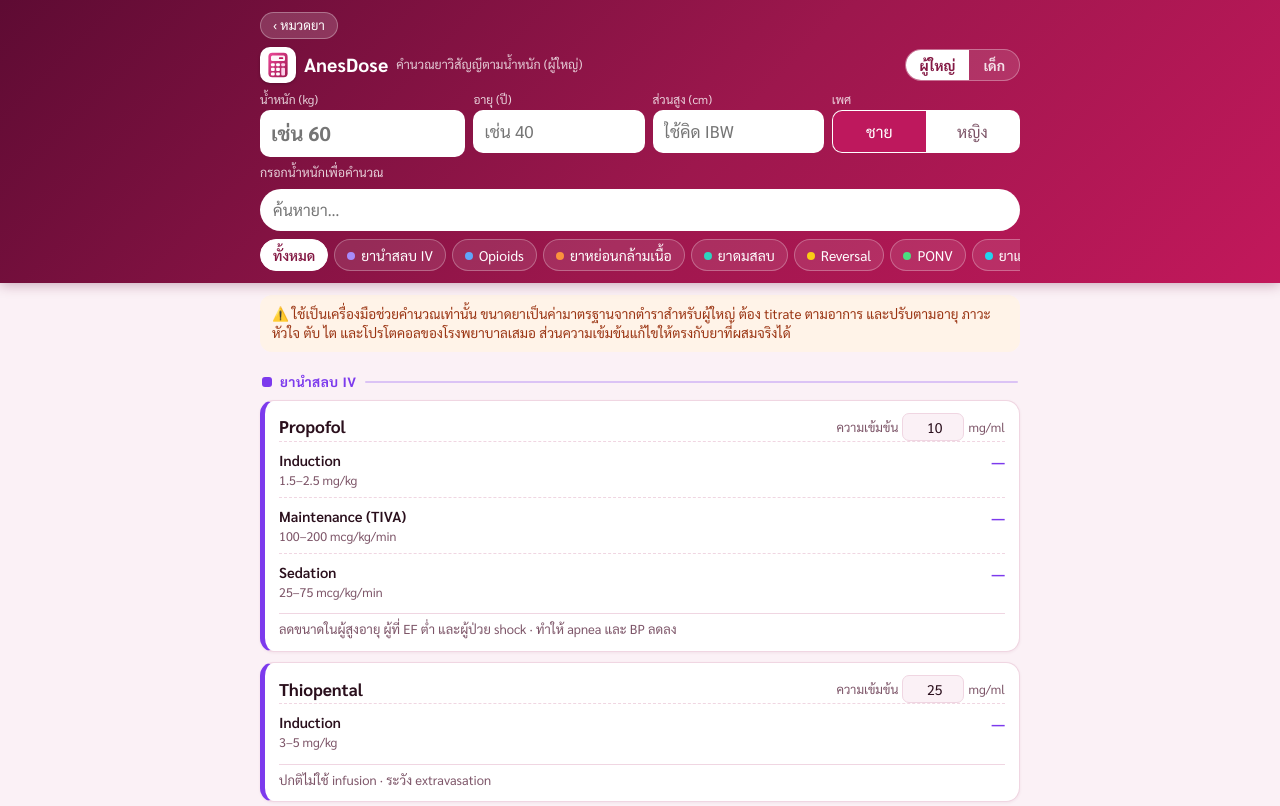
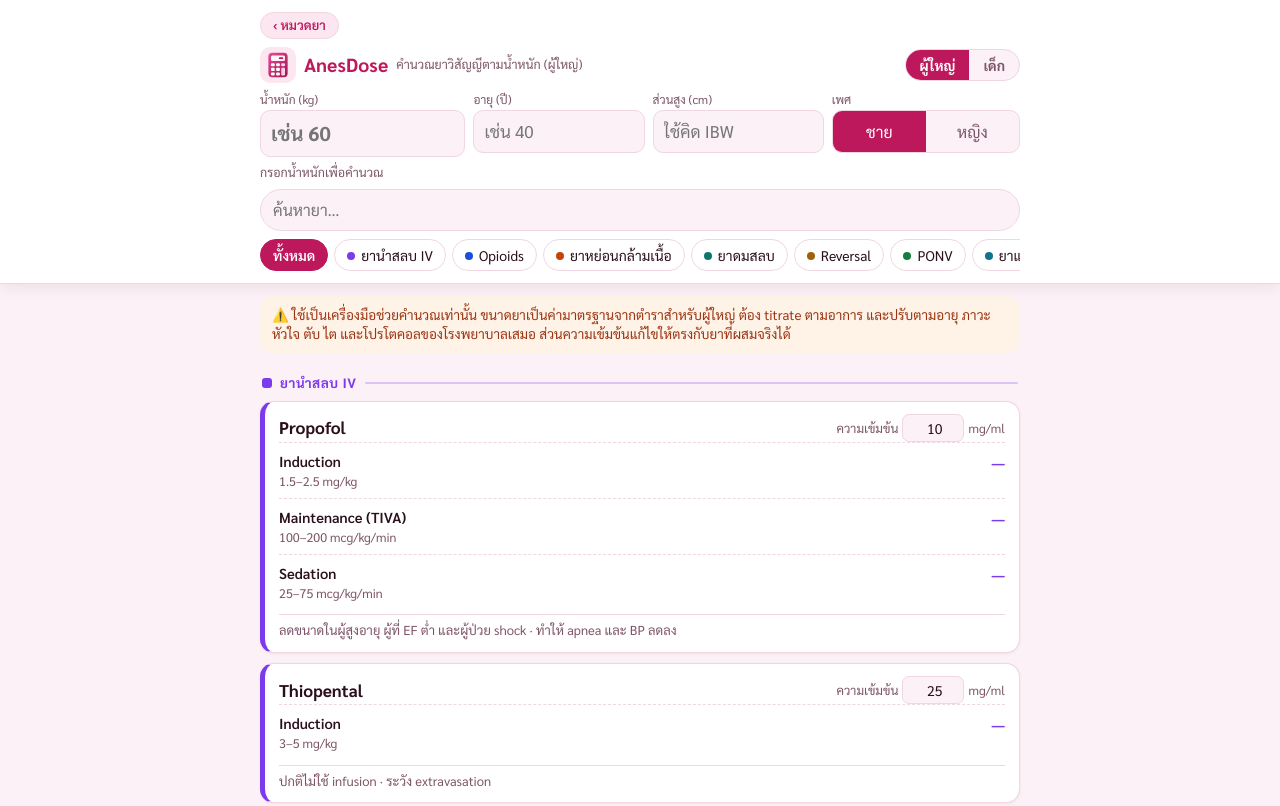
Before and after one commit to Ladawalpu/AnesHub5, a plain HTML site: page anesdose/index.html in a window 1280 px wide. Shown: the top 806 px of the page. Drawn offline with Linux system fonts and the light colour scheme.

Commit message:
AnesDose: แถบด้านบนพื้นขาว (โหมดมืดใช้พื้นการ์ดเข้ม)
- ช่องกรอก ปุ่ม และ chip ปรับเป็นโทนอ่อนบนพื้นขาว
- service worker v38

Co-Authored-By: Claude Opus 5.5 <noreply@anthropic.com>
Claude-Session: https://claude.ai/code/session_01SBqb8JsrQvk1pUkutntGYB

```diff
--- a/anesdose/index.html
+++ b/anesdose/index.html
@@ -6,49 +6,51 @@
 <meta name="viewport" content="width=device-width, initial-scale=1">
 <title>AnesDose – คำนวณยาวิสัญญีตามน้ำหนัก</title>
 <link rel="icon" type="image/svg+xml" href="icons/calc.svg">
-<meta name="theme-color" content="#9d174d">
+<meta name="theme-color" content="#ffffff">
 <link rel="preconnect" href="https://fonts.googleapis.com">
 <link href="https://fonts.googleapis.com/css2?family=Sarabun:wght@400;500;600;700&display=swap" rel="stylesheet">
 <style>
 :root{
   --bg:#fbf1f6;--card:#fff;--ink:#2a0f1c;--muted:#7d5568;--line:#f0d6e2;
-  --accent:#be185d;--accent-soft:#fce7f1;--hdr:linear-gradient(135deg,#5e0b33 0%,#9d174d 55%,#c2185b 100%);--hdr-ink:#831843;--warn:#9a3412;--warn-soft:#fff3e8;
+  --accent:#be185d;--accent-soft:#fce7f1;--hdr:linear-gradient(135deg,#5e0b33 0%,#9d174d 55%,#c2185b 100%);--hdr-ink:#831843;--hbg:#ffffff;--field:#fbf1f6;--warn:#9a3412;--warn-soft:#fff3e8;
 }
 @media (prefers-color-scheme:dark){
   :root{--bg:#1a0a12;--card:#261019;--ink:#f8e6ef;--muted:#c094a8;--line:#40192b;
-  --accent:#f472b6;--accent-soft:#3a1427;--hdr:linear-gradient(135deg,#33061b 0%,#5c0f33 60%,#7a1645 100%);--hdr-ink:#5c0f33;--warn:#fdba74;--warn-soft:#2c1f14;}
+  --accent:#f472b6;--accent-soft:#3a1427;--hdr:linear-gradient(135deg,#33061b 0%,#5c0f33 60%,#7a1645 100%);--hdr-ink:#5c0f33;--hbg:#261019;--field:#1a0a12;--warn:#fdba74;--warn-soft:#2c1f14;}
 }
 *{box-sizing:border-box}
 body{margin:0;font-family:"Sarabun",system-ui,sans-serif;background:var(--bg);color:var(--ink);font-size:16px;line-height:1.45}
-header{position:sticky;top:0;z-index:5;background:var(--hdr);color:#fff;padding:12px 14px 10px;box-shadow:0 2px 12px rgba(94,11,51,.3)}
-.back{display:inline-block;color:#fff;text-decoration:none;font-size:13px;background:rgba(255,255,255,.16);border:1px solid rgba(255,255,255,.3);border-radius:999px;padding:3px 12px;margin-bottom:8px}
-.logo{width:36px;height:36px;padding:4px;background:#fff;border-radius:10px;box-shadow:0 1px 3px rgba(0,0,0,.25)}
+header{position:sticky;top:0;z-index:5;background:var(--hbg);color:var(--ink);padding:12px 14px 10px;border-bottom:1px solid var(--line);box-shadow:0 4px 14px rgba(131,24,67,.08)}
+h1{color:var(--accent)}
+.back{display:inline-block;color:var(--accent);font-weight:600;text-decoration:none;font-size:13px;background:var(--accent-soft);border:1px solid var(--line);border-radius:999px;padding:3px 12px;margin-bottom:8px}
+.logo{width:36px;height:36px;padding:4px;background:var(--accent-soft);border-radius:10px}
 .wrap{max-width:760px;margin:0 auto}
 h1{font-size:19px;margin:0 0 8px;display:flex;align-items:center;gap:8px}
-h1 small{font-weight:400;color:rgba(255,255,255,.78);font-size:12.5px;flex:1;min-width:0;line-height:1.25}
+h1 small{font-weight:400;color:var(--muted);font-size:12.5px;flex:1;min-width:0;line-height:1.25}
 .mode{flex:none}
 .inputs{display:grid;grid-template-columns:1.2fr 1fr 1fr 1.1fr;gap:8px}
-.f label{display:block;font-size:12px;color:rgba(255,255,255,.8);margin-bottom:2px}
-.f input{width:100%;font:inherit;font-size:17px;padding:8px 10px;border:1px solid transparent;border-radius:10px;background:var(--card);color:var(--ink)}
-.f input:focus{outline:2px solid #fbcfe8;border-color:transparent}
+.f label{display:block;font-size:12px;color:var(--muted);margin-bottom:2px}
+.f input{width:100%;font:inherit;font-size:17px;padding:8px 10px;border:1px solid var(--line);border-radius:10px;background:var(--field);color:var(--ink)}
+.f input:focus{outline:2px solid var(--accent);border-color:transparent;background:var(--card)}
 #w{font-weight:700;font-size:20px}
-.sex{display:flex;border:1px solid transparent;border-radius:10px;overflow:hidden;background:var(--card)}
+.sex{display:flex;border:1px solid var(--line);border-radius:10px;overflow:hidden;background:var(--field)}
 .sex button{flex:1;border:0;background:none;font:inherit;padding:9px 0;color:var(--muted);cursor:pointer}
 .sex button.on{background:var(--accent);color:#fff}
-.mode{display:flex;border:1px solid rgba(255,255,255,.3);border-radius:999px;overflow:hidden;background:rgba(255,255,255,.12);margin-left:auto}
-.mode button{border:0;background:none;font:inherit;font-size:14px;padding:5px 14px;color:rgba(255,255,255,.85);cursor:pointer}
-.mode button.on{background:#fff;color:var(--hdr-ink);font-weight:700}
+.mode{display:flex;border:1px solid var(--line);border-radius:999px;overflow:hidden;background:var(--field);margin-left:auto}
+.mode button{border:0;background:none;font:inherit;font-size:14px;padding:5px 14px;color:var(--muted);cursor:pointer}
+.mode button.on{background:var(--accent);color:#fff;font-weight:700}
 .ped{background:var(--accent-soft);border:1px solid var(--line);border-radius:14px;padding:10px 14px;margin-bottom:12px}
 .ped .name{margin-bottom:4px}
 .ped .row{border-top:1px dashed var(--line)}
 .na{font-size:13.5px;color:var(--warn);padding:6px 0}
-.info{font-size:12.5px;color:rgba(255,255,255,.8);margin-top:6px}
+.info{font-size:12.5px;color:var(--muted);margin-top:6px}
 .tools{display:flex;gap:8px;margin-top:8px}
-#q{flex:1;font:inherit;padding:8px 12px;border:1px solid transparent;border-radius:999px;background:var(--card);color:var(--ink)}
+#q{flex:1;font:inherit;padding:8px 12px;border:1px solid var(--line);border-radius:999px;background:var(--field);color:var(--ink)}
 .chips{display:flex;gap:6px;overflow-x:auto;padding:8px 0 2px;scrollbar-width:none}
 .chips::-webkit-scrollbar{display:none}
-.chip{flex:none;border:1px solid rgba(255,255,255,.28);background:rgba(255,255,255,.1);color:#fff;border-radius:999px;padding:5px 12px;font:inherit;font-size:14px;cursor:pointer}
-.chip.on{background:#fff;border-color:#fff;color:var(--hdr-ink);font-weight:600}
+.chip{flex:none;border:1px solid var(--line);background:var(--card);color:var(--ink);border-radius:999px;padding:5px 12px;font:inherit;font-size:14px;cursor:pointer}
+.chip.on{background:var(--accent);border-color:var(--accent);color:#fff;font-weight:600}
+.chip.on .dot{box-shadow:0 0 0 2px #fff}
 main{padding:12px 14px 40px}
 .disc{background:var(--warn-soft);color:var(--warn);border-radius:12px;padding:9px 12px;font-size:13.5px;margin-bottom:12px}
 .cat-h{font-size:13.5px;letter-spacing:.04em;text-transform:uppercase;color:var(--c,var(--accent));margin:20px 2px 8px;font-weight:700;display:flex;align-items:center;gap:8px}
@@ -56,7 +58,7 @@ main{padding:12px 14px 40px}
 .cat-h::after{content:'';flex:1;height:2px;border-radius:2px;background:var(--c,var(--accent));opacity:.25}
 .cc{--c:var(--cl)}
 @media (prefers-color-scheme:dark){.cc{--c:var(--cd)}}
-.chip .dot{display:inline-block;width:8px;height:8px;border-radius:50%;margin-right:6px;vertical-align:1px;background:var(--cd)}
+.chip .dot{display:inline-block;width:8px;height:8px;border-radius:50%;margin-right:6px;vertical-align:1px;background:var(--c)}
 .card{background:var(--card);border:1px solid var(--line);border-left:5px solid var(--c,var(--accent));border-radius:14px;box-shadow:0 1px 3px rgba(131,24,67,.07);padding:12px 14px;margin-bottom:10px}
 .top{display:flex;justify-content:space-between;align-items:center;gap:10px;flex-wrap:wrap}
 .name{font-weight:700;font-size:17px}
@@ -460,7 +462,7 @@ function filter(){
 }
 function chips(){
   const box=$('#chips');box.innerHTML='';
-  ['ทั้งหมด',...CATS].forEach(c=>{const b=document.createElement('button');b.className='chip'+(S.cat===c?' on':'');b.textContent=c;if(COL[c]){const dt=document.createElement('span');dt.className='dot';dt.style.setProperty('--cd',COL[c][1]);b.prepend(dt);}
+  ['ทั้งหมด',...CATS].forEach(c=>{const b=document.createElement('button');b.className='chip'+(S.cat===c?' on':'');b.textContent=c;if(COL[c]){const dt=document.createElement('span');dt.className='dot cc';col(dt,c);b.prepend(dt);}
     b.onclick=()=>{S.cat=c;chips();filter();window.scrollTo({top:0});};box.appendChild(b);});
 }
 
--- a/service-worker.js
+++ b/service-worker.js
@@ -1,6 +1,6 @@
 // © 2026 Puladawal S. (puladawal.s@gmail.com) — MNST Hospital. All Rights Reserved. Unauthorized copying, redistribution, or modification of this application is prohibited without written permission.
 
-const CACHE_NAME = 'aneshub-cache-v37';
+const CACHE_NAME = 'aneshub-cache-v38';
 const ASSETS = [
   './index.html',
   './anesth-cal.html',
```
